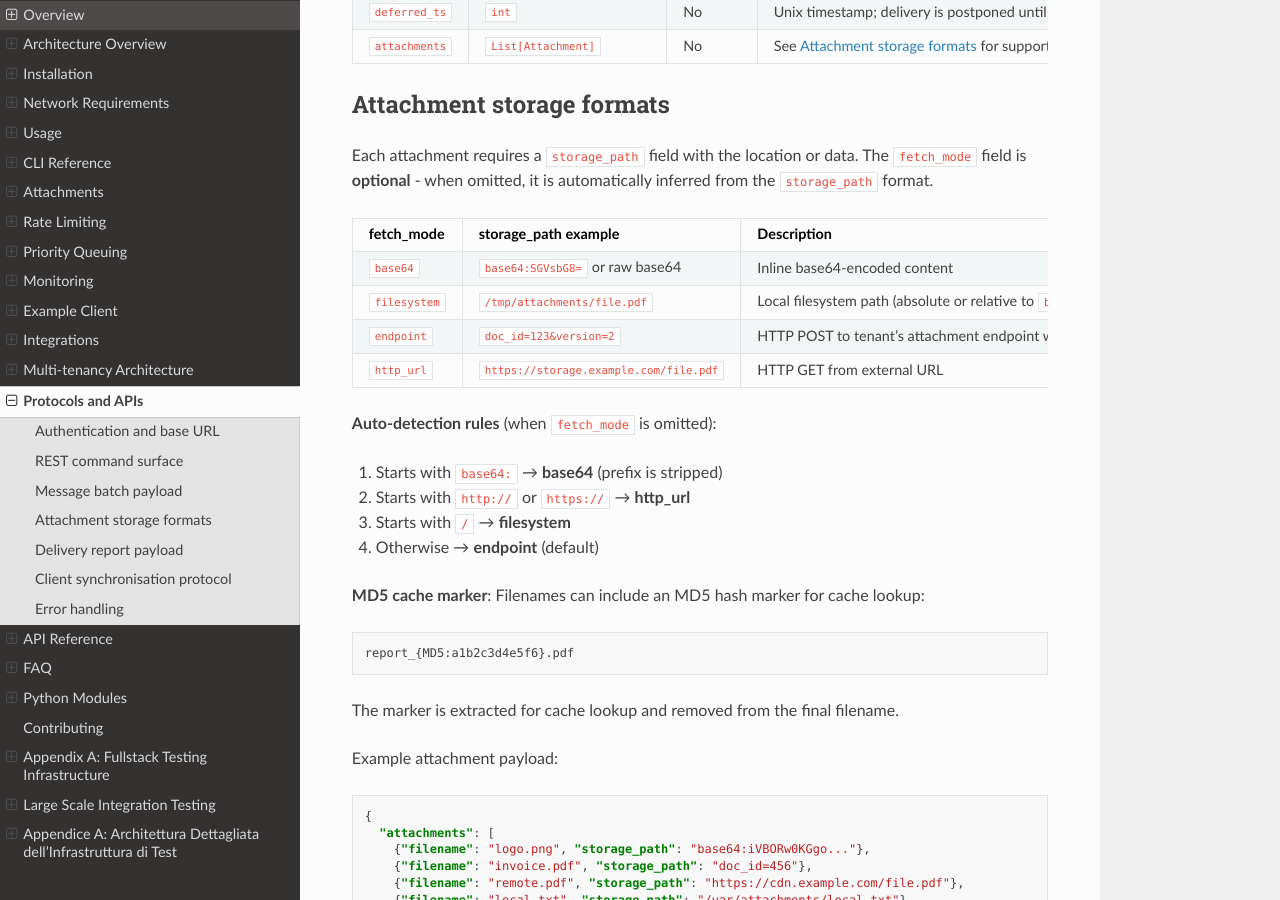
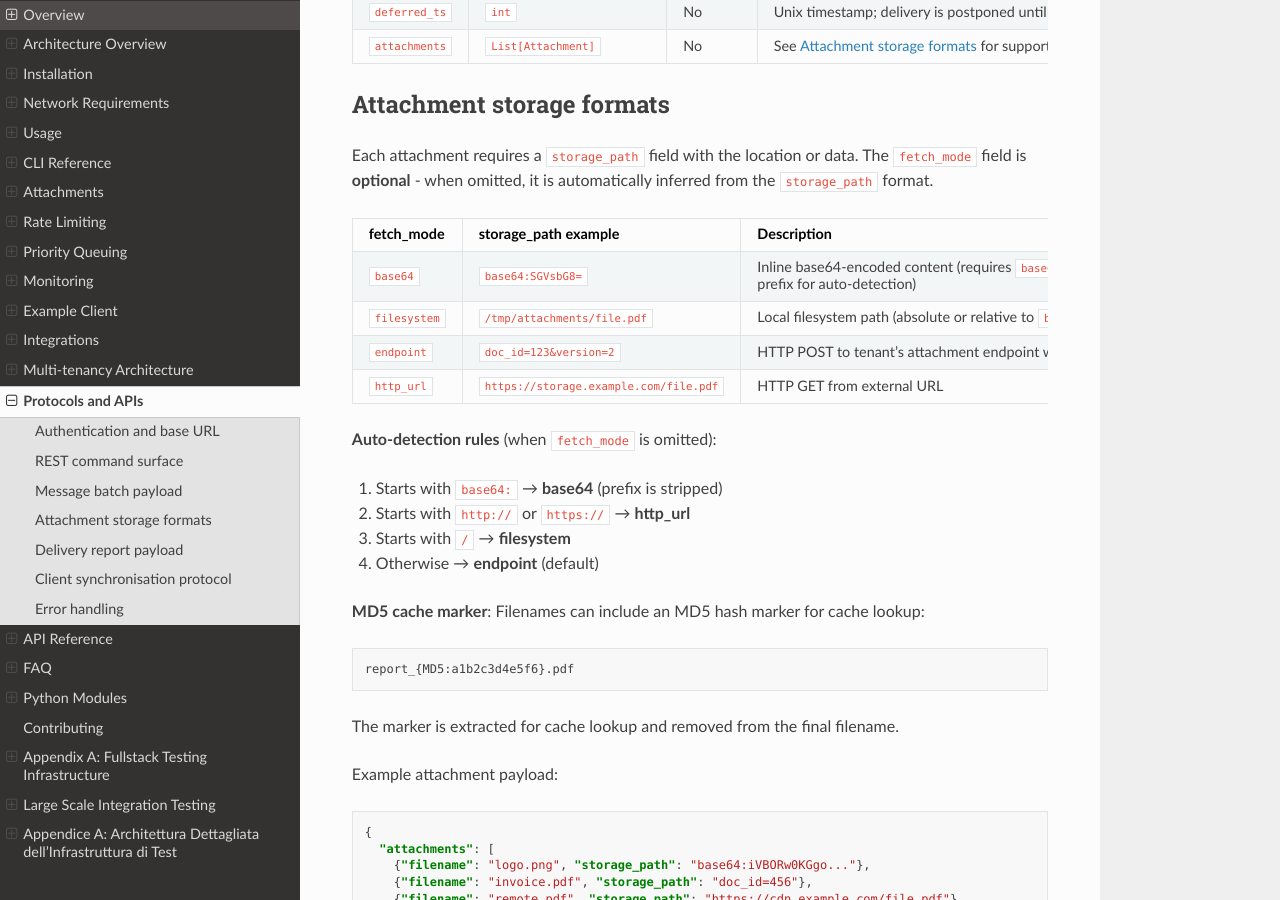
Before and after one commit to genropy/genro-mail-proxy, a Sphinx documentation site: the page built from docs/protocol.rst, in a window 1280 px wide and 900 px high, scrolled down 1946 px. Built offline with Sphinx 7.4.7 and the Read the Docs theme 3.1.0, drawn with Linux system fonts in a browser that asks for light colours.

Commit message:
fix(docs): clarify base64 attachment requires prefix for auto-detection
Raw base64 without the base64: prefix is treated as endpoint mode.
Updated README and protocol.rst to reflect actual behavior.

```diff
--- a/docs/protocol.rst
+++ b/docs/protocol.rst
@@ -150,8 +150,8 @@
      - storage_path example
      - Description
    * - ``base64``
-     - ``base64:SGVsbG8=`` or raw base64
-     - Inline base64-encoded content
+     - ``base64:SGVsbG8=``
+     - Inline base64-encoded content (requires ``base64:`` prefix for auto-detection)
    * - ``filesystem``
      - ``/tmp/attachments/file.pdf``
      - Local filesystem path (absolute or relative to ``base_dir``)
```
Also changed, not shown: README.md (+1 -1 lines).
